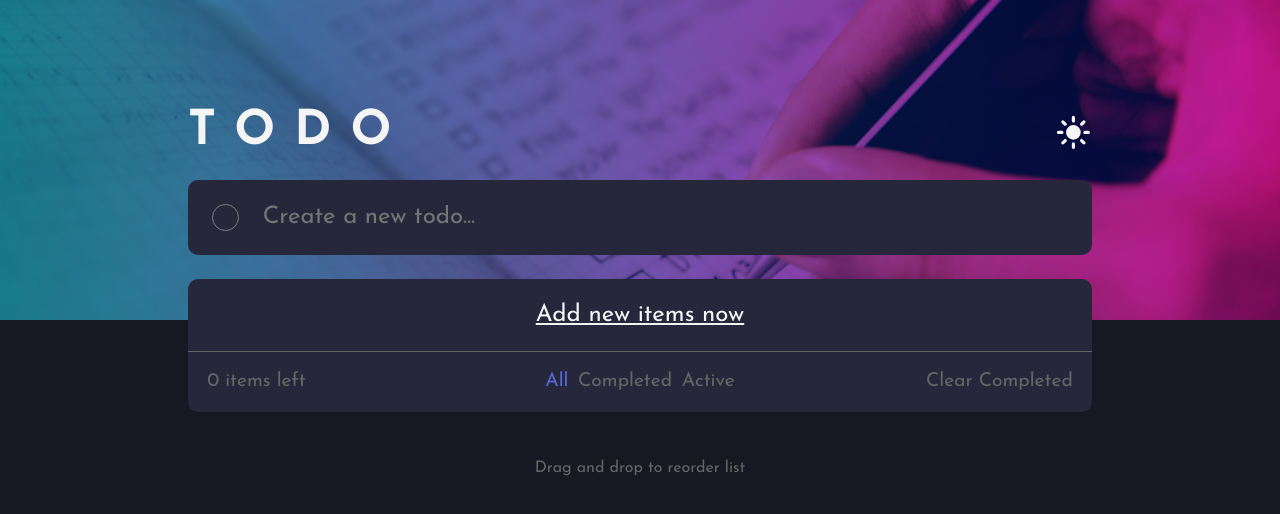
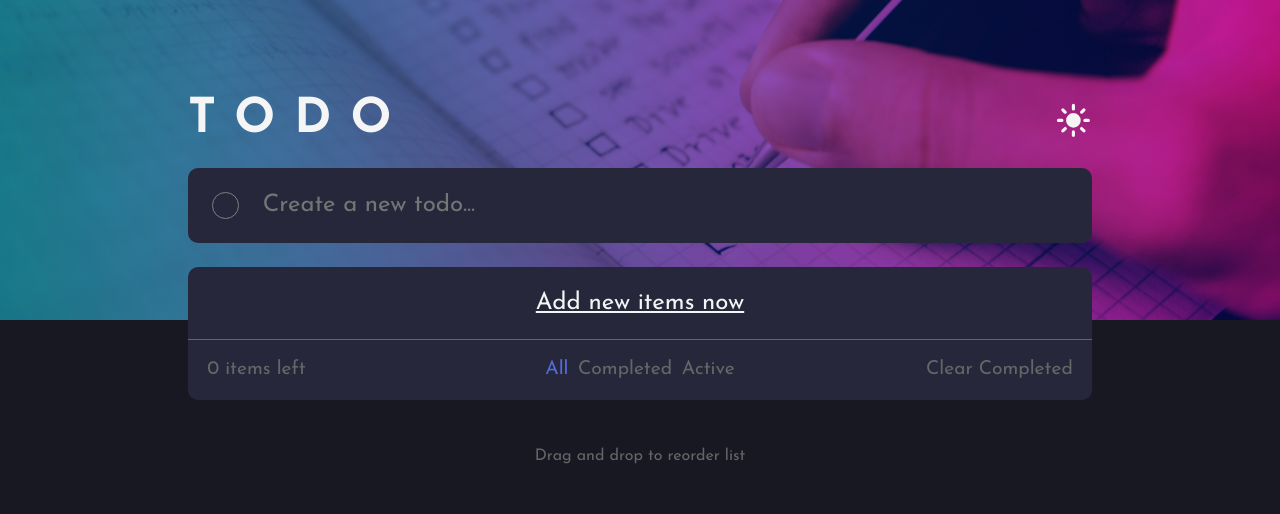
Before and after one commit to wengti/todo-list, a React (Vite) app: page / in a window 1280 px wide. Shown: the top 514 px of the page. Built offline with nearby package versions, Linux system fonts and the light colour scheme.

Commit message:
Adjust background img position

```diff
--- a/src/index.css
+++ b/src/index.css
@@ -49,7 +49,7 @@ h1 {
     width: 100%;
     height: 40vh;
     z-index: 1;
-    background-position: center;
+    background-position: 50% 70%, 50% 50%;
     background-size: cover;
     background-image: url('/banner.jpg'), linear-gradient(270deg, rgba(221, 27, 224, 1) 0%, rgba(31, 166, 207, 1) 100%);
     background-blend-mode: multiply;
@@ -70,7 +70,7 @@ header {
     display: flex;
     justify-content: space-between;
     align-items: center;
-    margin-top: 4em;
+    margin-top: 3.5em;
 }
 
 .page-title {
```
